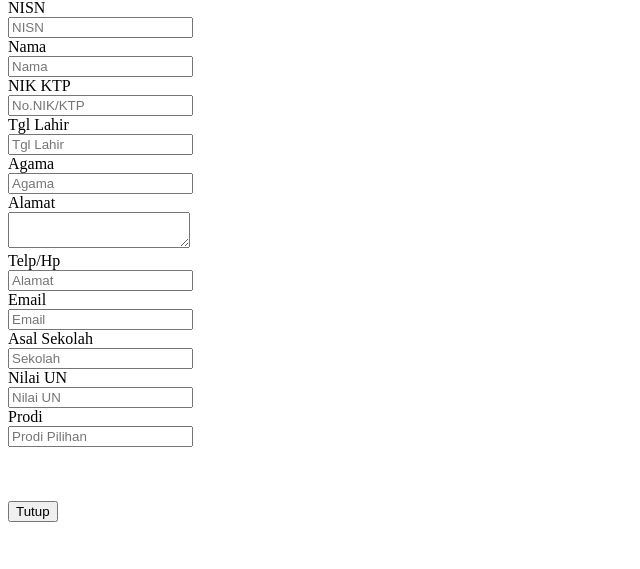
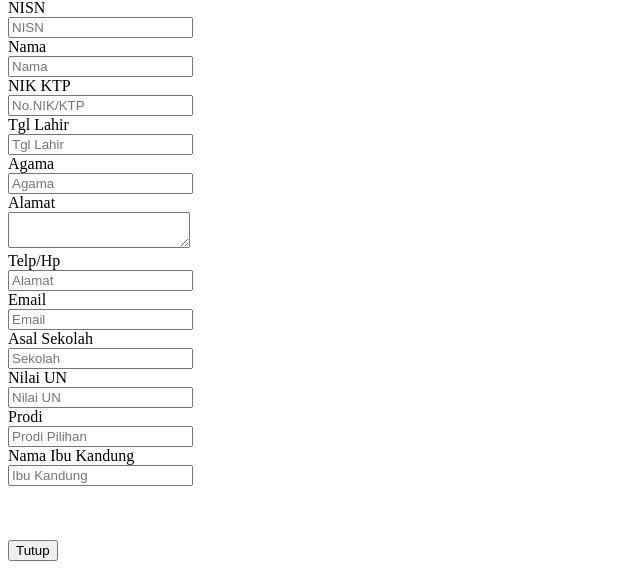
Before and after one commit to hariwicaksono/pmbonline, a PHP site: the page made by application/views/admin/pendaftaran/view.php in a window 1280 px wide. Shown: the part 478-1047 px from the top of the page, without its empty margins (0-640 px from the left). Before the commit the page ends 1000 px from the top, so only its background shows below. Run offline with PHP 8.4, Linux system fonts and the light colour scheme; the template is opened without the code that fills it, so the values that code supplies are empty.

Commit message:
perbaikan beberapa

```diff
--- a/application/controllers/administrator/Pendaftaran.php
+++ b/application/controllers/administrator/Pendaftaran.php
@@ -23,7 +23,7 @@ class Pendaftaran extends CI_Controller {
 
 	public function show_pendaftaran()
 	{
-		$kode_thak=$this->Model_admin->kode_thak_aktif();
+		$kode_thak=$this->Model_app->kode_thak_aktif();
 		$q=$this->Model_admin->get_all_siswa($kode_thak);
 		$html='';
 		$no=1;
--- a/application/controllers/administrator/Tes.php
+++ b/application/controllers/administrator/Tes.php
@@ -23,7 +23,7 @@ class Tes extends CI_Controller {
 
 	public function add_tes()
 	{
-		$kode_thak=$this->Model_admin->kode_thak_aktif();
+		$kode_thak=$this->Model_app->kode_thak_aktif();
 		$tes=strtoupper($this->input->post('tes', TRUE));
 		$tgl=$this->input->post('tgl_tes', TRUE);
 		$mulai=$this->input->post('mulai', TRUE);
@@ -48,7 +48,7 @@ class Tes extends CI_Controller {
 
 	public function show_tes()
 	{
-		$kode_thak=$this->Model_admin->kode_thak_aktif();
+		$kode_thak=$this->Model_app->kode_thak_aktif();
 		$q=$this->Model_admin->get_all_tes($kode_thak);
 		$html='';
 		$no=1;
--- a/application/views/admin/pendaftaran/view.php
+++ b/application/views/admin/pendaftaran/view.php
@@ -116,7 +116,7 @@
                           <div class="form-group">
                             <label for="inputEmail3" class="col-xs-3 control-label">NISN</label>
                             <div class="col-xs-9">
-                              <input type="email" class="form-control" id="nisn" placeholder="NISN" readonly>
+                              <input type="text" class="form-control" id="nisn" placeholder="NISN" readonly>
                             </div>
                           </div>
                         </div>
@@ -124,7 +124,7 @@
                           <div class="form-group">
                             <label for="inputEmail3" class="col-xs-3 control-label">Nama</label>
                             <div class="col-xs-9">
-                              <input type="email" class="form-control" id="nama" placeholder="Nama" readonly>
+                              <input type="text" class="form-control" id="nama" placeholder="Nama" readonly>
                             </div>
                           </div>
                         </div>
@@ -132,7 +132,7 @@
                           <div class="form-group">
                             <label for="inputEmail3" class="col-xs-3 control-label">NIK KTP</label>
                             <div class="col-xs-9">
-                              <input type="email" class="form-control" id="nikktp" placeholder="No.NIK/KTP" readonly>
+                              <input type="text" class="form-control" id="nikktp" placeholder="No.NIK/KTP" readonly>
                             </div>
                           </div>
                         </div>
@@ -140,11 +140,11 @@
                           <div class="form-group">
                             <label for="inputEmail3" class="col-xs-3 control-label">Tgl Lahir</label>
                             <div class="col-xs-4">
-                              <input type="email" class="form-control" id="tgl" placeholder="Tgl Lahir" readonly>
+                              <input type="text" class="form-control" id="tgl" placeholder="Tgl Lahir" readonly>
                             </div>
                              <label for="inputEmail3" class="col-xs-2 control-label">Agama</label>
                             <div class="col-xs-3">
-                              <input type="email" class="form-control" id="agama" placeholder="Agama" readonly>
+                              <input type="text" class="form-control" id="agama" placeholder="Agama" readonly>
                             </div>
                           </div>
                         </div>
@@ -160,7 +160,7 @@
                           <div class="form-group">
                             <label for="inputEmail3" class="col-xs-3 control-label">Telp/Hp</label>
                             <div class="col-xs-9">
-                              <input type="email" class="form-control" id="hp" placeholder="Alamat" readonly>
+                              <input type="text" class="form-control" id="hp" placeholder="Alamat" readonly>
                             </div>
                           </div>
                         </div>
@@ -168,7 +168,7 @@
                           <div class="form-group">
                             <label for="inputEmail3" class="col-xs-3 control-label">Email</label>
                             <div class="col-xs-9">
-                              <input type="email" class="form-control" id="email" placeholder="Email" readonly>
+                              <input type="text" class="form-control" id="email" placeholder="Email" readonly>
                             </div>
                           </div>
                         </div>
@@ -176,7 +176,7 @@
                           <div class="form-group">
                             <label for="inputEmail3" class="col-xs-3 control-label">Asal Sekolah</label>
                             <div class="col-xs-9">
-                              <input type="email" class="form-control" id="sekolah" placeholder="Sekolah" readonly>
+                              <input type="text" class="form-control" id="sekolah" placeholder="Sekolah" readonly>
                             </div>
                           </div>
                         </div>
@@ -184,7 +184,7 @@
                           <div class="form-group">
                             <label for="inputEmail3" class="col-xs-3 control-label">Nilai UN</label>
                             <div class="col-xs-9">
-                              <input type="email" class="form-control" id="un" placeholder="Nilai UN" readonly>
+                              <input type="text" class="form-control" id="un" placeholder="Nilai UN" readonly>
                             </div>
                           </div>
                         </div>
@@ -192,7 +192,15 @@
                           <div class="form-group">
                             <label for="inputEmail3" class="col-xs-3 control-label">Prodi</label>
                             <div class="col-xs-9">
-                              <input type="email" class="form-control" id="prodi" placeholder="Prodi Pilihan" readonly>
+                              <input type="text" class="form-control" id="prodi" placeholder="Prodi Pilihan" readonly>
+                            </div>
+                          </div>
+                        </div>
+                        <div class="row">
+                          <div class="form-group">
+                            <label for="inputEmail3" class="col-xs-3 control-label">Nama Ibu Kandung</label>
+                            <div class="col-xs-9">
+                              <input type="text" class="form-control" id="namaibu" placeholder="Ibu Kandung" readonly>
                             </div>
                           </div>
                         </div>
@@ -231,12 +239,14 @@
           type: 'GET',
           url: '<?php echo base_url() ?>administrator/pendaftaran/show_pendaftaran',
           success: function(data){
-             //console.log(data);
+             console.log(data);
              $('#showdata').html(data);
              $('#tabel_daftar').DataTable({
+              destroy: true,
                dom: 'lBfrtip',
                buttons: ['copyHtml5','excelHtml5','csvHtml5','pdfHtml5']
              });
+
           },
           error: function(){
             alert('Could not get Data from Database');
@@ -270,6 +280,7 @@
               $("#un").val(data.nilai_un);
               $("#prodi").val(data.nama_prodi);
               $("#jkel").text(jkel);
+              $("#namaibu").val(data.nama_ibu_kandung);
               $("#detail_modal").modal('show');
           }
         });
```
